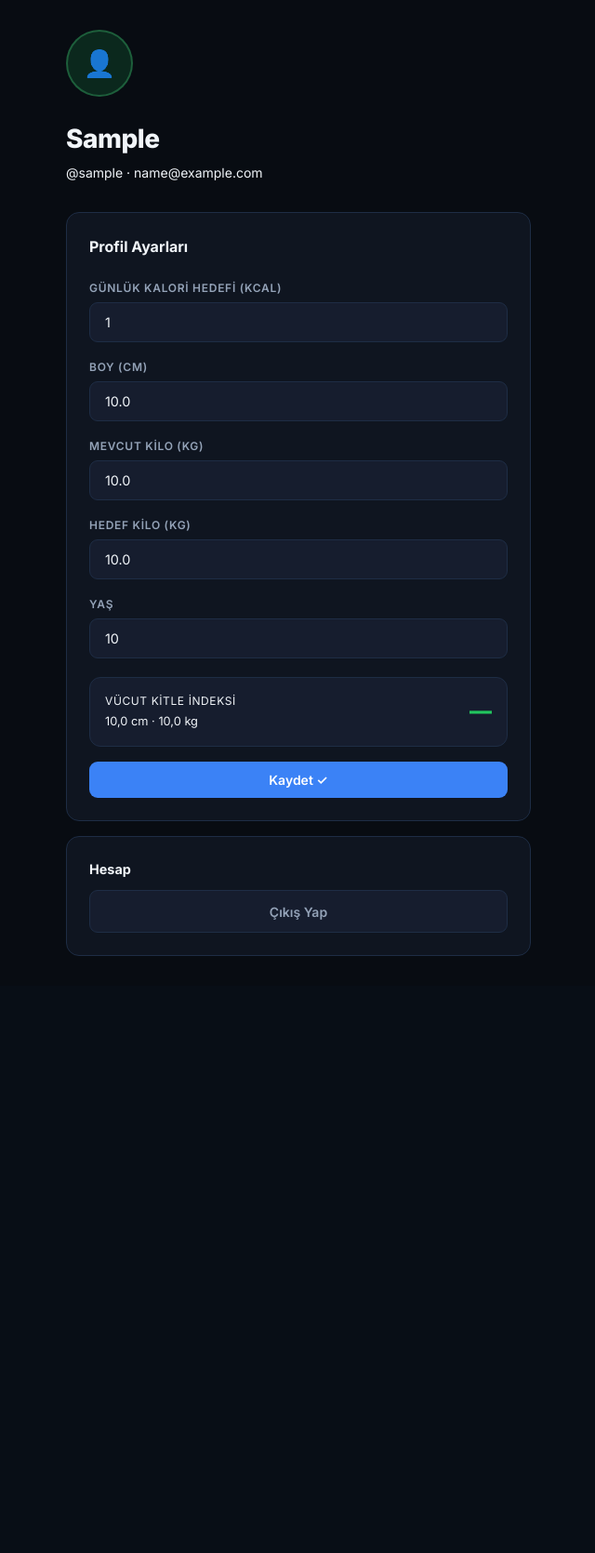
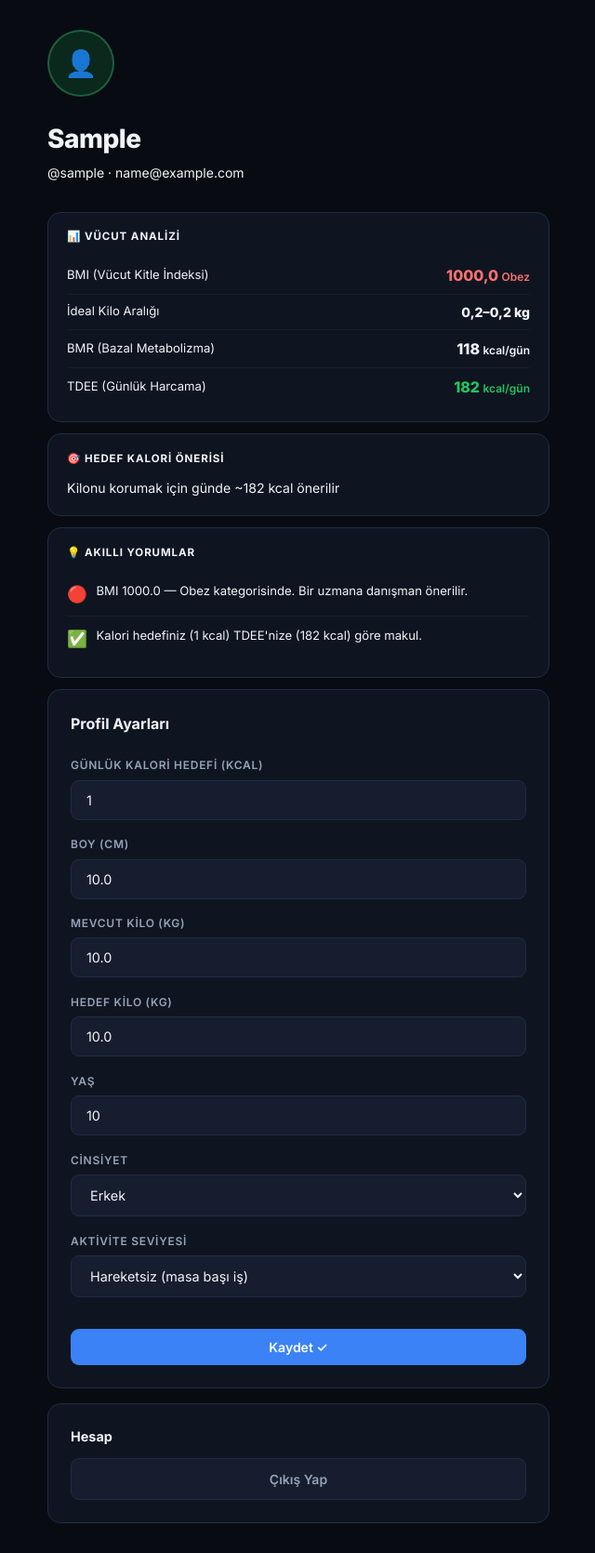
Before and after one commit to saliheryilmaz/Fitness-Asistan, a Django app: page /profil/ in a window 1280 px wide. Shown: the part 61-1731 px from the top of the page at 93% size, without its empty margins (319-959 px from the left). Before the commit the page ends 1089 px from the top, so only its background shows below. Run offline with Django 5.2, Linux system fonts and the light colour scheme; a user stored in the database is signed in; tables that the repository leaves empty hold one stand-in row (values such as "Sample post").

Commit message:
feat: profil sayfasına BMI, TDEE, kalori analizi ve akıllı yorumlar

```diff
--- a/tracker/forms.py
+++ b/tracker/forms.py
@@ -22,19 +22,32 @@ class KayitForm(UserCreationForm):
 class ProfilForm(forms.ModelForm):
     class Meta:
         model = UserProfile
-        fields = ['daily_calorie_goal', 'height_cm', 'weight_kg', 'target_weight_kg', 'age']
+        fields = ['daily_calorie_goal', 'height_cm', 'weight_kg', 'target_weight_kg', 'age', 'gender', 'activity_level']
         labels = {
             'daily_calorie_goal': 'Günlük Kalori Hedefi (kcal)',
             'height_cm': 'Boy (cm)',
             'weight_kg': 'Mevcut Kilo (kg)',
             'target_weight_kg': 'Hedef Kilo (kg)',
             'age': 'Yaş',
+            'gender': 'Cinsiyet',
+            'activity_level': 'Aktivite Seviyesi',
+        }
+        widgets = {
+            'gender': forms.Select(attrs={'class': 'form-input'}, choices=[('erkek', 'Erkek'), ('kadin', 'Kadın')]),
+            'activity_level': forms.Select(attrs={'class': 'form-input'}, choices=[
+                ('sedanter', 'Hareketsiz (masa başı iş)'),
+                ('hafif', 'Hafif aktif (haftada 1-3 gün)'),
+                ('orta', 'Orta aktif (haftada 3-5 gün)'),
+                ('aktif', 'Çok aktif (haftada 6-7 gün)'),
+                ('cok_aktif', 'Ekstra aktif (günde 2x antrenman)'),
+            ]),
         }
 
     def __init__(self, *args, **kwargs):
         super().__init__(*args, **kwargs)
-        for field in self.fields.values():
-            field.widget.attrs['class'] = 'form-input'
+        for name, field in self.fields.items():
+            if name not in ('gender', 'activity_level'):
+                field.widget.attrs['class'] = 'form-input'
 
 
 class WeightLogForm(forms.ModelForm):
--- a/tracker/models.py
+++ b/tracker/models.py
@@ -4,6 +4,7 @@ from django.utils import timezone
 
 
 class UserProfile(models.Model):
+    GENDER_CHOICES = [('erkek', 'Erkek'), ('kadin', 'Kadın')]
     google_fit_token = models.TextField(blank=True, null=True)
     google_fit_refresh_token = models.TextField(blank=True, null=True)
     burned_calories_manual = models.IntegerField(default=0)
@@ -13,6 +14,8 @@ class UserProfile(models.Model):
     weight_kg = models.FloatField(null=True, blank=True)
     age = models.IntegerField(null=True, blank=True)
     target_weight_kg = models.FloatField(null=True, blank=True, verbose_name="Hedef Kilo (kg)")
+    gender = models.CharField(max_length=10, choices=GENDER_CHOICES, blank=True, default='erkek', verbose_name="Cinsiyet")
+    activity_level = models.CharField(max_length=20, blank=True, default='orta', verbose_name="Aktivite Seviyesi")
 
     def __str__(self):
         return f"{self.user.username} - Profil"
--- a/tracker/templates/tracker/profil.html
+++ b/tracker/templates/tracker/profil.html
@@ -3,31 +3,47 @@
 
 {% block extra_css %}
 <style>
-.profil-wrap { max-width: 500px; margin: 0 auto; }
+.profil-wrap { max-width: 540px; margin: 0 auto; }
 .profil-wrap h1 { font-size: 1.75rem; font-weight: 800; letter-spacing: -0.5px; margin-bottom: 0.3rem; }
 .profil-avatar {
-    width: 72px;
-    height: 72px;
+    width: 72px; height: 72px;
     background: var(--green-glow);
     border: 2px solid rgba(74,222,128,0.3);
     border-radius: 50%;
-    display: flex;
-    align-items: center;
-    justify-content: center;
-    font-size: 1.75rem;
-    margin-bottom: 1.5rem;
+    display: flex; align-items: center; justify-content: center;
+    font-size: 1.75rem; margin-bottom: 1.5rem;
 }
-.bmi-badge {
-    background: var(--surface2);
+.analiz-card {
+    background: var(--surface);
     border: 1px solid var(--border);
-    border-radius: 12px;
-    padding: 1rem;
-    margin-top: 1.25rem;
+    border-radius: 14px;
+    padding: 1.1rem 1.25rem;
+    margin-bottom: 0.75rem;
+}
+.analiz-row {
     display: flex;
     align-items: center;
     justify-content: space-between;
+    padding: 0.5rem 0;
+    border-bottom: 1px solid rgba(255,255,255,0.04);
 }
-.bmi-badge .bmi-val { font-family: var(--font-display); font-size: 1.5rem; font-weight: 800; color: var(--green); }
+.analiz-row:last-child { border-bottom: none; }
+.analiz-label { font-size: 0.82rem; color: var(--text-muted); }
+.analiz-val { font-size: 1rem; font-weight: 800; }
+.analiz-val.green { color: var(--green); }
+.analiz-val.amber { color: var(--amber); }
+.analiz-val.red { color: #f87171; }
+.analiz-val.blue { color: #60a5fa; }
+.yorum-item {
+    display: flex;
+    align-items: flex-start;
+    gap: 0.6rem;
+    padding: 0.65rem 0;
+    border-bottom: 1px solid rgba(255,255,255,0.04);
+}
+.yorum-item:last-child { border-bottom: none; }
+.yorum-ikon { font-size: 1.1rem; flex-shrink: 0; }
+.yorum-mesaj { font-size: 0.82rem; color: var(--text); line-height: 1.5; }
 .errorlist { list-style: none; color: var(--red); font-size: 0.82rem; margin-top: 0.3rem; }
 </style>
 {% endblock %}
@@ -38,6 +54,56 @@
     <h1>{{ user.first_name|default:user.username }}</h1>
     <p style="color:var(--text-muted); font-size:0.875rem; margin-bottom:2rem;">@{{ user.username }} · {{ user.email }}</p>
 
+    <!-- Analiz Kartları -->
+    {% if analiz.bmi %}
+    <div class="analiz-card">
+        <div style="font-size:0.72rem;font-weight:700;letter-spacing:0.08em;text-transform:uppercase;color:var(--text-muted);margin-bottom:0.75rem;">📊 Vücut Analizi</div>
+        <div class="analiz-row">
+            <div class="analiz-label">BMI (Vücut Kitle İndeksi)</div>
+            <div class="analiz-val {{ analiz.bmi_renk }}">{{ analiz.bmi }} <span style="font-size:0.75rem;font-weight:600;color:var(--text-muted);">{{ analiz.bmi_kategori }}</span></div>
+        </div>
+        <div class="analiz-row">
+            <div class="analiz-label">İdeal Kilo Aralığı</div>
+            <div class="analiz-val" style="font-size:0.88rem;">{{ analiz.ideal_min }}–{{ analiz.ideal_max }} kg</div>
+        </div>
+        {% if analiz.bmr %}
+        <div class="analiz-row">
+            <div class="analiz-label">BMR (Bazal Metabolizma)</div>
+            <div class="analiz-val">{{ analiz.bmr }} <span style="font-size:0.75rem;font-weight:600;color:var(--text-muted);">kcal/gün</span></div>
+        </div>
+        {% endif %}
+        {% if analiz.tdee %}
+        <div class="analiz-row">
+            <div class="analiz-label">TDEE (Günlük Harcama)</div>
+            <div class="analiz-val green">{{ analiz.tdee }} <span style="font-size:0.75rem;font-weight:600;color:var(--text-muted);">kcal/gün</span></div>
+        </div>
+        {% endif %}
+    </div>
+
+    {% if analiz.hedef_kalori_oneri %}
+    <div class="analiz-card">
+        <div style="font-size:0.72rem;font-weight:700;letter-spacing:0.08em;text-transform:uppercase;color:var(--text-muted);margin-bottom:0.75rem;">🎯 Hedef Kalori Önerisi</div>
+        <div style="font-size:0.88rem;color:var(--text);line-height:1.6;">{{ analiz.hedef_yorum }}</div>
+        {% if analiz.hafta_tahmini %}
+        <div style="font-size:0.78rem;color:var(--text-muted);margin-top:0.5rem;">Tahmini süre: {{ analiz.hafta_tahmini }} hafta</div>
+        {% endif %}
+    </div>
+    {% endif %}
+
+    {% if analiz.yorumlar %}
+    <div class="analiz-card">
+        <div style="font-size:0.72rem;font-weight:700;letter-spacing:0.08em;text-transform:uppercase;color:var(--text-muted);margin-bottom:0.75rem;">💡 Akıllı Yorumlar</div>
+        {% for yorum in analiz.yorumlar %}
+        <div class="yorum-item">
+            <div class="yorum-ikon">{{ yorum.ikon }}</div>
+            <div class="yorum-mesaj">{{ yorum.mesaj }}</div>
+        </div>
+        {% endfor %}
+    </div>
+    {% endif %}
+    {% endif %}
+
+    <!-- Form -->
     <div class="card">
         <h3 style="font-size:1rem; font-weight:700; margin-bottom:1.5rem;">Profil Ayarları</h3>
         <form method="post">
@@ -49,21 +115,6 @@
                 {% if field.errors %}<ul class="errorlist">{% for e in field.errors %}<li>{{ e }}</li>{% endfor %}</ul>{% endif %}
             </div>
             {% endfor %}
-
-            {% if profile.height_cm and profile.weight_kg %}
-            <div class="bmi-badge">
-                <div>
-                    <div style="font-size:0.75rem; color:var(--text-muted); text-transform:uppercase; letter-spacing:0.05em;">Vücut Kitle İndeksi</div>
-                    <div style="font-size:0.8rem; color:var(--text-muted); margin-top:0.2rem;">{{ profile.height_cm }} cm · {{ profile.weight_kg }} kg</div>
-                </div>
-                <div class="bmi-val">
-                    {% widthratio profile.weight_kg 1 1 as w %}
-                    {% widthratio profile.height_cm 100 1 as h %}
-                    —
-                </div>
-            </div>
-            {% endif %}
-
             <button type="submit" class="btn btn-primary" style="width:100%; margin-top:1rem;">Kaydet ✓</button>
         </form>
     </div>
--- a/tracker/views.py
+++ b/tracker/views.py
@@ -391,11 +391,117 @@ def profil_duzenle(request):
         if form.is_valid():
             form.save()
             messages.success(request, 'Profil güncellendi! ✅')
-            return redirect('dashboard')
+            return redirect('profil_duzenle')
     else:
         form = ProfilForm(instance=profile)
 
-    return render(request, 'tracker/profil.html', {'form': form, 'profile': profile})
+    # BMI hesapla
+    analiz = {}
+    p = profile
+    if p.height_cm and p.weight_kg and p.height_cm > 0:
+        h_m = p.height_cm / 100
+        bmi = round(p.weight_kg / (h_m ** 2), 1)
+        if bmi < 18.5:
+            bmi_kategori = 'Zayıf'
+            bmi_renk = 'blue'
+        elif bmi < 25:
+            bmi_kategori = 'Normal'
+            bmi_renk = 'green'
+        elif bmi < 30:
+            bmi_kategori = 'Fazla Kilolu'
+            bmi_renk = 'amber'
+        else:
+            bmi_kategori = 'Obez'
+            bmi_renk = 'red'
+
+        # İdeal kilo aralığı (BMI 18.5–24.9)
+        ideal_min = round(18.5 * h_m ** 2, 1)
+        ideal_max = round(24.9 * h_m ** 2, 1)
+
+        # BMR — Mifflin-St Jeor
+        if p.age:
+            if p.gender == 'kadin':
+                bmr = 10 * p.weight_kg + 6.25 * p.height_cm - 5 * p.age - 161
+            else:
+                bmr = 10 * p.weight_kg + 6.25 * p.height_cm - 5 * p.age + 5
+        else:
+            bmr = None
+
+        # TDEE — aktivite çarpanı
+        aktivite_carpan = {
+            'sedanter': 1.2,
+            'hafif': 1.375,
+            'orta': 1.55,
+            'aktif': 1.725,
+            'cok_aktif': 1.9,
+        }
+        carpan = aktivite_carpan.get(p.activity_level or 'orta', 1.55)
+        tdee = round(bmr * carpan) if bmr else None
+
+        # Hedef kalori önerisi
+        hedef_kalori_oneri = None
+        hedef_yorum = ''
+        if tdee and p.target_weight_kg:
+            fark = p.target_weight_kg - p.weight_kg
+            if fark > 0.5:
+                hedef_kalori_oneri = tdee + 300
+                hedef_yorum = f'Kilo almak için günde ~{hedef_kalori_oneri} kcal önerilir (+300 surplus)'
+            elif fark < -0.5:
+                hedef_kalori_oneri = tdee - 500
+                hedef_yorum = f'Kilo vermek için günde ~{hedef_kalori_oneri} kcal önerilir (-500 defisit)'
+            else:
+                hedef_kalori_oneri = tdee
+                hedef_yorum = f'Kilonu korumak için günde ~{tdee} kcal önerilir'
+
+        # Hedefe kaç hafta
+        hafta_tahmini = None
+        if p.target_weight_kg and abs(p.target_weight_kg - p.weight_kg) > 0.5:
+            kg_fark = abs(p.target_weight_kg - p.weight_kg)
+            hafta_tahmini = round(kg_fark / 0.5)  # haftada ~0.5kg sağlıklı değişim
+
+        # Akıllı yorumlar
+        yorumlar = []
+        if bmi < 18.5:
+            yorumlar.append({'ikon': '⚠️', 'mesaj': f'BMI {bmi} — Zayıf kategorisinde. Kalori alımını artırman önerilir.'})
+        elif bmi < 25:
+            yorumlar.append({'ikon': '✅', 'mesaj': f'BMI {bmi} — Sağlıklı kilo aralığındasın.'})
+        elif bmi < 30:
+            yorumlar.append({'ikon': '⚠️', 'mesaj': f'BMI {bmi} — Fazla kilolu kategorisinde. Hafif kalori açığı ve egzersiz önerilir.'})
+        else:
+            yorumlar.append({'ikon': '🔴', 'mesaj': f'BMI {bmi} — Obez kategorisinde. Bir uzmana danışman önerilir.'})
+
+        if tdee and p.daily_calorie_goal:
+            fark_hedef = p.daily_calorie_goal - tdee
+            if fark_hedef > 600:
+                yorumlar.append({'ikon': '⚠️', 'mesaj': f'Günlük kalori hedefiniz ({p.daily_calorie_goal} kcal) TDEE\'nden {fark_hedef} kcal fazla. Hızlı kilo alımına yol açabilir.'})
+            elif fark_hedef < -700:
+                yorumlar.append({'ikon': '⚠️', 'mesaj': f'Günlük kalori hedefiniz ({p.daily_calorie_goal} kcal) çok düşük. Kas kaybı riski var.'})
+            else:
+                yorumlar.append({'ikon': '✅', 'mesaj': f'Kalori hedefiniz ({p.daily_calorie_goal} kcal) TDEE\'nize ({tdee} kcal) göre makul.'})
+
+        if p.target_weight_kg and hafta_tahmini:
+            yon = 'almanız' if p.target_weight_kg > p.weight_kg else 'vermeniz'
+            yorumlar.append({'ikon': '🎯', 'mesaj': f'Hedef kiloya ({p.target_weight_kg} kg) ulaşmak için tahminen {hafta_tahmini} hafta gerekir.'})
+
+        analiz = {
+            'bmi': bmi,
+            'bmi_kategori': bmi_kategori,
+            'bmi_renk': bmi_renk,
+            'ideal_min': ideal_min,
+            'ideal_max': ideal_max,
+            'bmr': round(bmr) if bmr else None,
+            'tdee': tdee,
+            'hedef_kalori_oneri': hedef_kalori_oneri,
+            'hedef_yorum': hedef_yorum,
+            'hafta_tahmini': hafta_tahmini,
+            'yorumlar': yorumlar,
+        }
+
+    return render(request, 'tracker/profil.html', {
+        'form': form,
+        'profile': profile,
+        'analiz': analiz,
+    })
 
 
 @login_required
```
Also changed, not shown: tracker/migrations/0008_add_gender_activity_to_profile.py (added).
